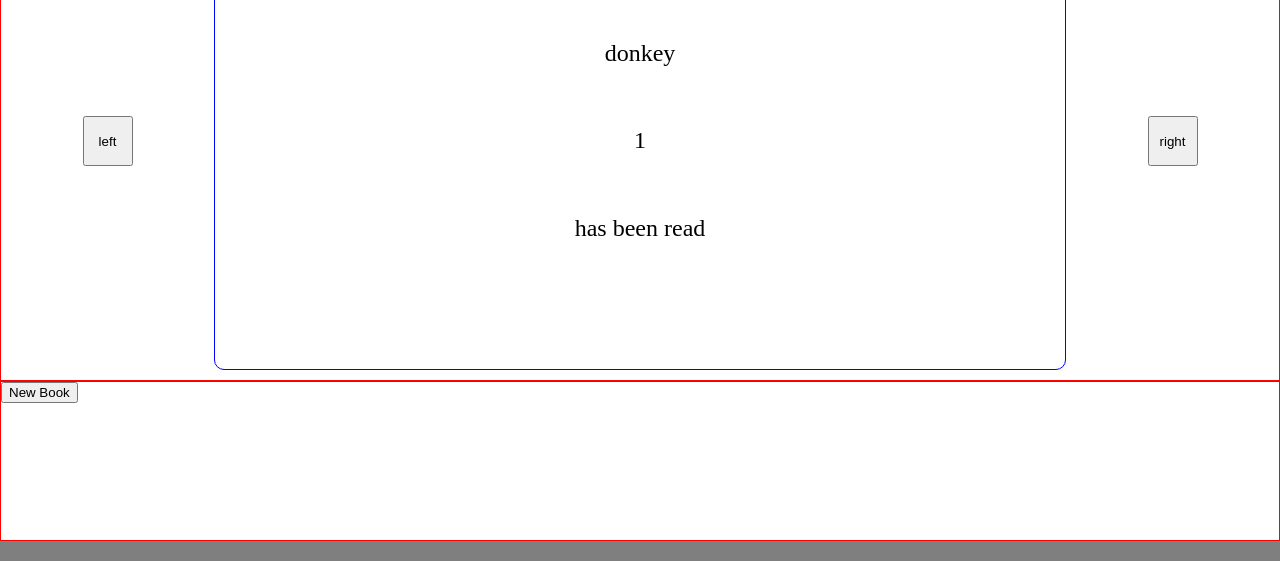
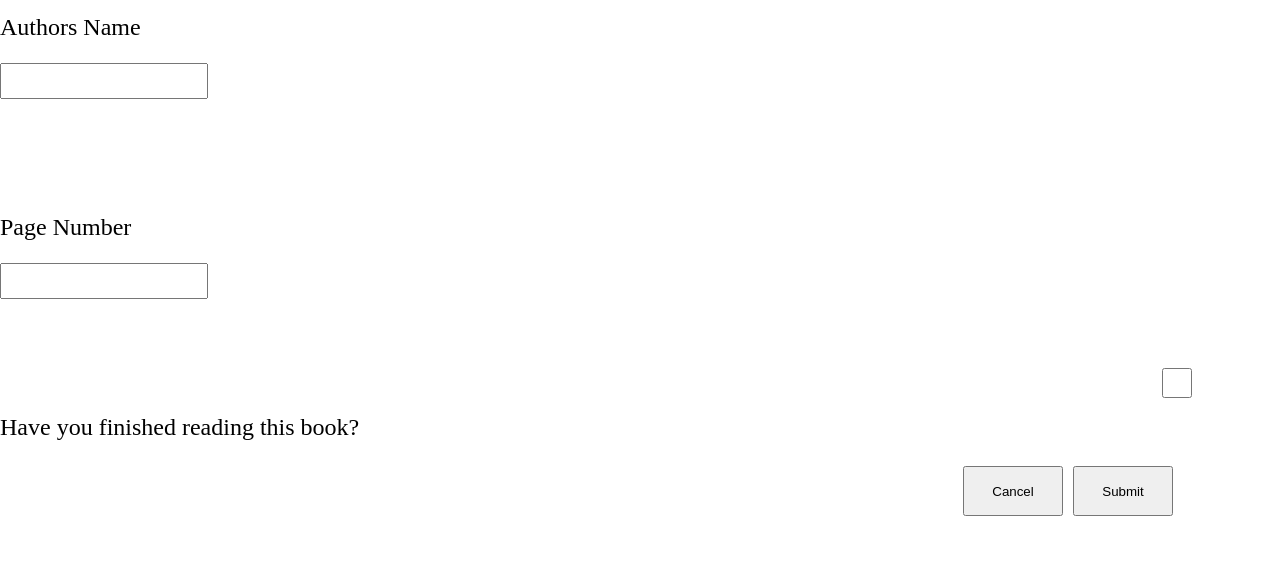
Before and after one commit to Bjwills7/TOP-Library, a plain HTML site: page index.html in a window 1280 px wide. Shown: the part 259-820 px from the top of the page. Drawn offline with Linux system fonts and the light colour scheme.

Commit message:
Add modal for form Change sizing for container Modal layout rough draft

```diff
--- a/index.html
+++ b/index.html
@@ -25,5 +25,21 @@
         <button class="add-book">New Book</button>
       </div>
     </div>
+    <!-- start of modal -->
+    <form class="modal" action="">
+      <label for="form-title" class="label label-title">Book Title</label>
+      <input type="text" class="form-title" id="form-title" />
+      <label for="form-author" class="label label-author">Authors Name</label>
+      <input type="text" class="form-author" id="form-author" />
+      <label for="form-pages" class="label label-pages">Page Number</label>
+      <input type="text" class="form-pages" id="form-pages" />
+      <label for="form-read" class="label label-read">
+        Have you finished reading this book?</label
+      >
+      <input type="checkbox" class="form-read" id="form-read" />
+      <button class="form-cancel">Cancel</button>
+      <button class="form-submit">Submit</button>
+    </form>
+    <!-- end of modal -->
   </body>
 </html>
--- a/style.css
+++ b/style.css
@@ -8,19 +8,23 @@ body {
 
 body {
   background-color: rgba(0, 0, 0, 0.5);
-  display: flex;
-  justify-content: center;
+  display: grid;
+  grid-template-columns: 1fr;
+  grid-template-rows: 1fr;
+  justify-items: center;
   align-items: center;
 }
 
 .container {
   background-color: white;
   border-radius: 10px;
-  height: min(800px, 75%);
-  width: min(700px, 50%);
-  display: grid;
+  height: 800px;
+  width: 700px;
+  display: none;
   grid-template-columns: 1fr;
   grid-template-rows: 1fr 3fr 1fr;
+  grid-column: 1;
+  grid-row: 1;
 }
 
 .container > div {
@@ -72,10 +76,70 @@ body {
   justify-self: center;
 }
 
-@media (max-width: 900px), (max-height: 1000px) {
+/* modal */
+.modal {
+  display: grid;
+  grid-template-columns: 1fr;
+  grid-template-rows: repeat(8, 1fr);
+  background-color: white;
+  border-radius: 10px;
+  padding: 20px;
+  height: 500px;
+  width: 500px;
+  grid-column: 1;
+  grid-row: 1;
+}
+
+label,
+input {
+  grid-column: 1 / span 2;
+  align-self: center;
+}
+
+input {
+  margin-bottom: 20px;
+  height: 30px;
+  width: 200px;
+}
+
+label {
+  font-size: 24px;
+  align-self: end;
+}
+
+.form-read,
+.label-read {
+  grid-row: 7;
+}
+
+.form-read {
+  grid-column: 2;
+}
+
+.form-cancel,
+.form-submit {
+  height: 50px;
+  width: 100px;
+  grid-row: 8;
+  justify-self: start;
+  align-self: center;
+}
+
+.form-cancel {
+  justify-self: end;
+  margin-right: 10px;
+}
+/* modal */
+@media (max-width: 700px), (max-height: 800px) {
   .container {
     height: 100%;
     width: 100%;
     border-radius: 0;
   }
+
+  .modal {
+    height: 100%;
+    width: 100%;
+    border-radius: 0;
+  }
 }
```
